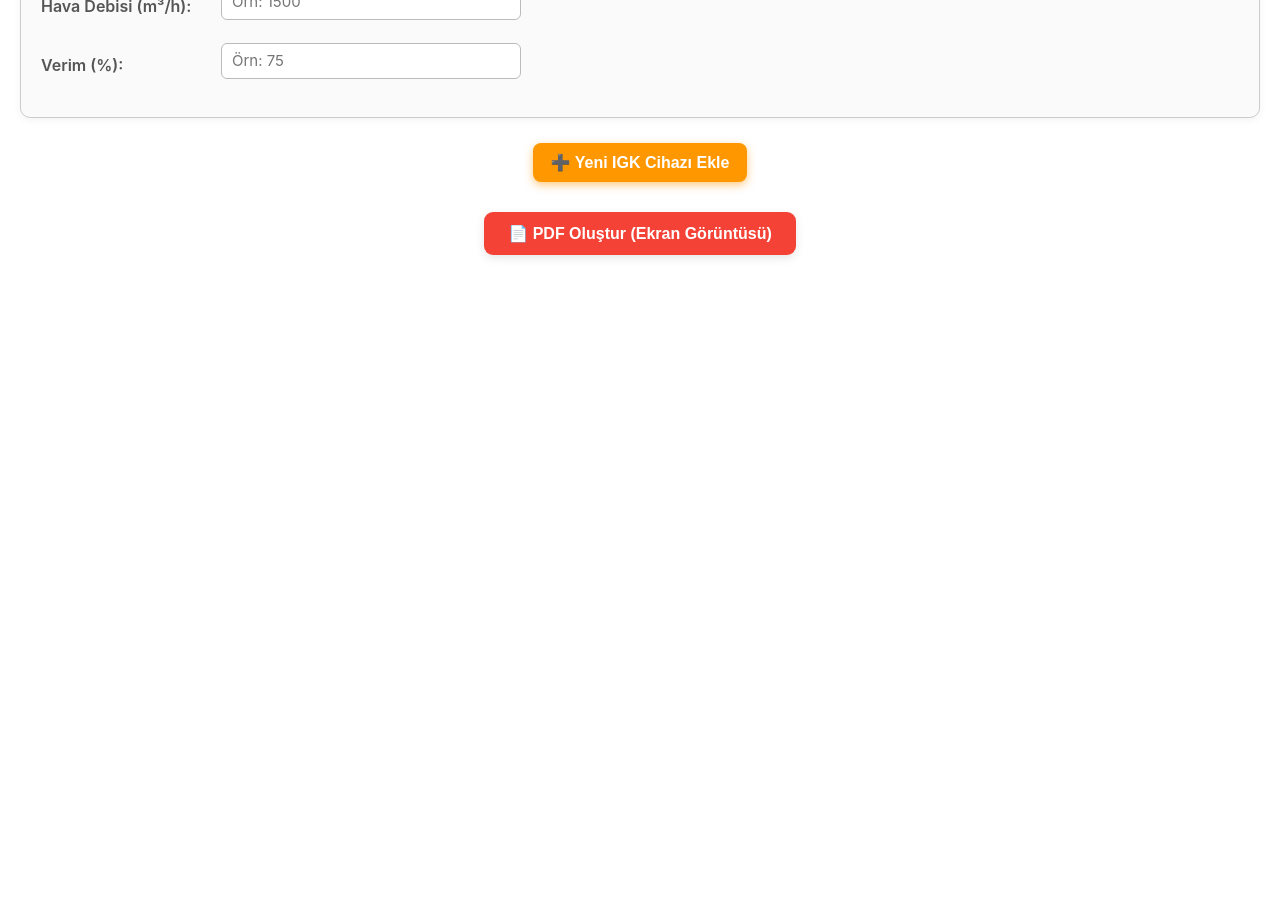
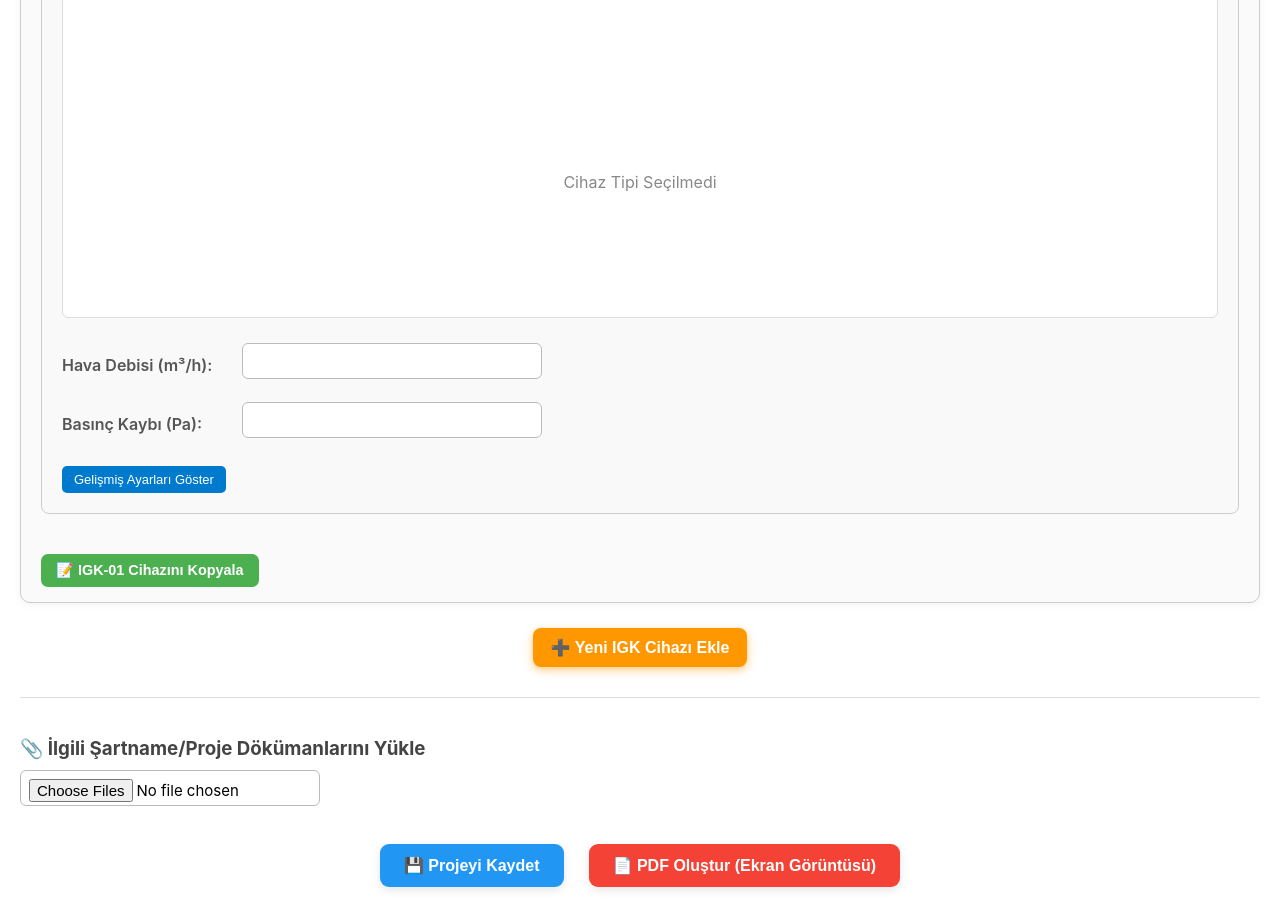
Before and after one commit to hvacglobalorg/klima-santrali-projesi, a React (Create React App) app: page /igk in a window 1280 px wide. Shown: the part 380-1287 px from the top of the page. Before the commit the page ends 800 px from the top, so only its background shows below. Built offline with nearby package versions, Linux system fonts and the light colour scheme.

Commit message:
Fix: Token içine username eklendi

```diff
--- a/package.json
+++ b/package.json
@@ -5,6 +5,7 @@
   "dependencies": {
     "@emailjs/browser": "^4.4.1",
     "cra-template": "1.3.0",
+    "framer-motion": "^12.18.1",
     "html2canvas": "^1.4.1",
     "jspdf": "^3.0.1",
     "jwt-decode": "^4.0.0",
--- a/src/components/HeatRecoveryForm.js
+++ b/src/components/HeatRecoveryForm.js
@@ -1,68 +1,139 @@
-// src/components/HeatRecoveryForm.js
-import React from 'react';
+import React, { useState } from 'react';
+import { motion, AnimatePresence } from 'framer-motion';
 
-const HeatRecoveryForm = ({ unit, onChange }) => {
-  const handleChange = (e) => {
-    const { name, value } = e.target;
-    onChange({ [name]: value });
+const HeatRecoveryForm = ({ unit, onChange, onCopy }) => {
+  const [showAdvanced, setShowAdvanced] = useState(unit.advancedEnabled || false);
+
+  const handleChange = (key, value) => {
+    onChange({ ...unit, [key]: value });
   };
 
-  const getImagePath = (type) => {
-    if (type.toLowerCase() === 'plakalı') return '/images/igk/igk_plakali.png';
-    if (type.toLowerCase() === 'rotorlu') return '/images/igk/igk_rotorlu.png';
-    return null;
+  const getUnitCode = (id) => `IGK-${id.toString().padStart(2, '0')}`;
+
+  const renderImage = () => {
+    if (!unit.type) return <div style={{ textAlign: 'center', color: '#888', paddingTop: 50 }}>Cihaz Tipi Seçilmedi</div>;
+
+    const imageMap = {
+      plakalı: '/images/igk/igk_plakali.png',
+      rotorlu: '/images/igk/igk_rotorlu.png',
+    };
+
+    return (
+      <img
+        src={imageMap[unit.type.toLowerCase()]}
+        alt={unit.type}
+        style={{ maxWidth: '100%', maxHeight: '100%', objectFit: 'contain' }}
+      />
+    );
   };
 
-  const imageSrc = getImagePath(unit.deviceType);
-
   return (
-    <div className="unit-card">
-      <h3>IGK Cihazı #{unit.id}</h3>
+    <div style={{ border: '1px solid #ccc', borderRadius: 8, padding: 20, marginBottom: 30, backgroundColor: '#f9f9f9' }}>
+      <h3 style={{ marginBottom: 10 }}>{getUnitCode(unit.id)} - Isı Geri Kazanım Cihazı</h3>
 
       <div className="form-row">
         <label>Cihaz Tipi:</label>
-        <select
-          name="deviceType"
-          value={unit.deviceType}
-          onChange={handleChange}
-        >
+        <select value={unit.type || ''} onChange={(e) => handleChange('type', e.target.value)}>
           <option value="">Seçiniz</option>
-          <option value="Plakalı">Plakalı</option>
-          <option value="Rotorlu">Rotorlu</option>
+          <option value="plakalı">Plakalı</option>
+          <option value="rotorlu">Rotorlu</option>
         </select>
+      </div>
+
+      {/* Görsel Alanı */}
+      <div
+        style={{
+          marginTop: 10,
+          marginBottom: 25,
+          height: 300,
+          backgroundColor: '#fff',
+          border: '1px solid #ddd',
+          borderRadius: 6,
+          padding: 10,
+          display: 'flex',
+          justifyContent: 'center',
+          alignItems: 'center',
+        }}
+      >
+        {renderImage()}
       </div>
 
       <div className="form-row">
         <label>Hava Debisi (m³/h):</label>
         <input
           type="number"
-          name="flowRate"
-          value={unit.flowRate}
-          onChange={handleChange}
-          placeholder="Örn: 1500"
+          value={unit.airflow || ''}
+          onChange={(e) => handleChange('airflow', e.target.value)}
         />
       </div>
 
       <div className="form-row">
-        <label>Verim (%):</label>
+        <label>Basınç Kaybı (Pa):</label>
         <input
           type="number"
-          name="efficiency"
-          value={unit.efficiency}
-          onChange={handleChange}
-          placeholder="Örn: 75"
+          value={unit.pressureLoss || ''}
+          onChange={(e) => handleChange('pressureLoss', e.target.value)}
         />
       </div>
 
-      {imageSrc && (
-        <div style={{ textAlign: 'center', marginTop: 20 }}>
-          <img
-            src={imageSrc}
-            alt={unit.deviceType}
-            style={{ maxWidth: '100%', height: '300px', objectFit: 'contain', border: '1px solid #ccc', padding: 10, borderRadius: 8 }}
-          />
-        </div>
-      )}
+      {/* Gelişmiş Ayarlar Butonu */}
+      <div style={{ marginTop: 20 }}>
+        <button
+          onClick={() => {
+            setShowAdvanced(!showAdvanced);
+            handleChange('advancedEnabled', !showAdvanced);
+          }}
+          className="btn-small"
+          style={{ padding: '6px 12px', fontSize: 13 }}
+        >
+          {showAdvanced ? 'Gelişmiş Ayarları Gizle' : 'Gelişmiş Ayarları Göster'}
+        </button>
+      </div>
+
+      {/* Gelişmiş Ayarlar Alanı */}
+      <AnimatePresence>
+        {showAdvanced && (
+          <motion.div
+            initial={{ opacity: 0, height: 0 }}
+            animate={{ opacity: 1, height: 'auto' }}
+            exit={{ opacity: 0, height: 0 }}
+            style={{
+              overflow: 'hidden',
+              marginTop: 15,
+              padding: 15,
+              border: '1px dashed #ccc',
+              borderRadius: 8,
+              backgroundColor: '#fff',
+            }}
+          >
+            <div className="form-row">
+              <label>Verim (%):</label>
+              <input
+                type="number"
+                value={unit.efficiency || ''}
+                onChange={(e) => handleChange('efficiency', e.target.value)}
+              />
+            </div>
+            <div className="form-row">
+              <label>Isıtıcı Batarya:</label>
+              <input
+                type="text"
+                value={unit.heater || ''}
+                onChange={(e) => handleChange('heater', e.target.value)}
+              />
+            </div>
+            <div className="form-row">
+              <label>Soğutucu Batarya:</label>
+              <input
+                type="text"
+                value={unit.cooler || ''}
+                onChange={(e) => handleChange('cooler', e.target.value)}
+              />
+            </div>
+          </motion.div>
+        )}
+      </AnimatePresence>
+
     </div>
   );
 };
--- a/src/pages/HeatRecoveryPage.js
+++ b/src/pages/HeatRecoveryPage.js
@@ -1,32 +1,32 @@
 // src/pages/HeatRecoveryPage.js
 import React, { useState, useEffect, useRef } from 'react';
-import { useNavigate, useLocation } from 'react-router-dom';
 import HeatRecoveryForm from '../components/HeatRecoveryForm';
 import citiesData from '../data/CitiesData';
+import jsPDF from 'jspdf';
 import html2canvas from 'html2canvas';
-import jsPDF from 'jspdf';
+import { useNavigate, useLocation } from 'react-router-dom';
 
 const API_BASE_URL = 'https://klima-backend-ggo2.onrender.com';
 
-function createNewUnit(id) {
-  return { id, deviceType: '', flowRate: '', efficiency: '' };
-}
-
-const HeatRecoveryPage = () => {
+function HeatRecoveryPage() {
   const [projectName, setProjectName] = useState('');
   const [location, setLocation] = useState('');
+  const [editingClimate, setEditingClimate] = useState(false);
   const [climateData, setClimateData] = useState({
     altitude: '',
     winterDB: '',
     summerDB: '',
     summerWB: '',
   });
-  const [units, setUnits] = useState([createNewUnit(1)]);
+
+  const [units, setUnits] = useState([{ id: 1 }]);
+  const [uploadedFiles, setUploadedFiles] = useState([]);
+  const pdfRef = useRef();
+
   const navigate = useNavigate();
   const locationState = useLocation();
   const queryParams = new URLSearchParams(locationState.search);
   const editProjectId = queryParams.get('edit');
-  const pdfRef = useRef();
 
   useEffect(() => {
     if (editProjectId) {
@@ -46,31 +46,58 @@ const HeatRecoveryPage = () => {
             summerDB: data.summerDryTemp || '',
             summerWB: data.summerWetTemp || '',
           });
+          if (Array.isArray(data.units)) {
+            const processed = data.units.map((u, i) => ({ ...u, id: u.id ?? i + 1 }));
+            setUnits(processed);
+          }
+          setUploadedFiles(data.uploadedFiles || []);
         });
     }
   }, [editProjectId]);
 
   useEffect(() => {
-    const selectedCity = citiesData.find(
-      (city) => city.name === location.toUpperCase()
-    );
-    if (selectedCity) {
+    const city = citiesData.find((c) => c.name === location.toUpperCase());
+    if (city) {
       setClimateData({
-        altitude: selectedCity.altitude,
-        winterDB: selectedCity.winterDB,
-        summerDB: selectedCity.summerDB,
-        summerWB: selectedCity.summerWB,
+        altitude: city.altitude,
+        winterDB: city.winterDB,
+        summerDB: city.summerDB,
+        summerWB: city.summerWB,
       });
     }
   }, [location]);
 
-  const handleAddUnit = () => {
-    const nextId = units.length + 1;
-    setUnits([...units, createNewUnit(nextId)]);
+  const handleUnitChange = (id, newData) => {
+    setUnits(units.map((u) => (u.id === id ? { ...u, ...newData } : u)));
   };
 
-  const handleUnitChange = (id, newData) => {
-    setUnits(units.map((unit) => (unit.id === id ? { ...unit, ...newData } : unit)));
+  const handleCopyUnit = (unit) => {
+    const newId = units.length + 1;
+    setUnits([...units, { ...unit, id: newId }]);
+  };
+
+  const handleFileUpload = async (e) => {
+    const files = e.target.files;
+    const formData = new FormData();
+
+    for (let file of files) {
+      if (file.size > 5 * 1024 * 1024) {
+        alert(`${file.name} dosyası 5 MB'tan büyük.`);
+        return;
+      }
+      formData.append('files', file);
+    }
+
+    try {
+      const res = await fetch(`${API_BASE_URL}/api/upload`, {
+        method: 'POST',
+        body: formData,
+      });
+      const result = await res.json();
+      setUploadedFiles(result.uploadedFiles);
+    } catch (err) {
+      alert('Yükleme başarısız.');
+    }
   };
 
   const generatePDF = () => {
@@ -93,14 +120,53 @@ const HeatRecoveryPage = () => {
         heightLeft -= pdf.internal.pageSize.getHeight();
       }
 
-      pdf.save('isi_geri_kazanim.pdf');
+      pdf.save('isi_geri_kazanim_cihazi.pdf');
     });
   };
 
+  const handleSaveProject = async () => {
+    const data = {
+      projectName,
+      location,
+      altitude: Number(climateData.altitude),
+      winterDryTemp: Number(climateData.winterDB),
+      summerDryTemp: Number(climateData.summerDB),
+      summerWetTemp: Number(climateData.summerWB),
+      units,
+      uploadedFiles,
+      updatedAt: new Date().toISOString(),
+    };
+
+    const token = localStorage.getItem('token');
+    const method = editProjectId ? 'PUT' : 'POST';
+    const endpoint = editProjectId
+      ? `${API_BASE_URL}/api/projects/${editProjectId}`
+      : `${API_BASE_URL}/api/projects`;
+
+    try {
+      const res = await fetch(endpoint, {
+        method,
+        headers: {
+          'Content-Type': 'application/json',
+          Authorization: `Bearer ${token}`,
+        },
+        body: JSON.stringify(data),
+      });
+      if (!res.ok) throw new Error('Proje kaydedilemedi');
+      alert('✅ Proje kaydedildi.');
+      navigate('/panel');
+    } catch (err) {
+      alert('❌ Kayıt hatası: ' + err.message);
+    }
+  };
+
+  const getUnitName = (id) => `IGK-${id.toString().padStart(2, '0')}`;
+
   return (
-    <div style={{ padding: 20, maxWidth: '1400px', margin: 'auto' }}>
-      <h1>♻️ Isı Geri Kazanım Cihazı Tasarımı</h1>
-      <div ref={pdfRef}>
+    <div style={{ padding: 20, maxWidth: 1400, margin: 'auto' }}>
+      <h1>Isı Geri Kazanım Cihazı</h1>
+
+      <div ref={pdfRef} className="pdf-section">
         <div className="form-row">
           <label>Proje İsmi:</label>
           <input
@@ -126,32 +192,84 @@ const HeatRecoveryPage = () => {
             ))}
           </select>
 
+          {!editingClimate ? (
+            <>
               <span className="climate-info">
-            Rakım: {climateData.altitude} m | Kış KT: {climateData.winterDB} °C | Yaz
-            KT: {climateData.summerDB} °C | Yaz YT: {climateData.summerWB} °C
+                Rakım: {climateData.altitude} m | Kış KT: {climateData.winterDB} °C | Yaz KT: {climateData.summerDB} °C | Yaz YT: {climateData.summerWB} °C
               </span>
+              <button className="btn-small" onClick={() => setEditingClimate(true)}>
+                Değiştir
+              </button>
+            </>
+          ) : (
+            <div className="climate-edit">
+              {['altitude', 'winterDB', 'summerDB', 'summerWB'].map((key) => (
+                <div key={key}>
+                  <label>{key}:</label>
+                  <input
+                    type="number"
+                    value={climateData[key]}
+                    onChange={(e) =>
+                      setClimateData({ ...climateData, [key]: e.target.value })
+                    }
+                  />
+                </div>
+              ))}
+              <button className="btn-small" onClick={() => setEditingClimate(false)}>
+                Kaydet
+              </button>
+            </div>
+          )}
         </div>
 
         {units.map((unit) => (
+          <div key={unit.id} className="unit-card">
             <HeatRecoveryForm
-            key={unit.id}
               unit={unit}
               onChange={(newData) => handleUnitChange(unit.id, newData)}
+              onCopy={() => handleCopyUnit(unit)}
             />
+            <button className="btn-copy" onClick={() => handleCopyUnit(unit)}>
+              📝 {getUnitName(unit.id)} Cihazını Kopyala
+            </button>
+          </div>
         ))}
       </div>
 
-      <button className="btn-add" onClick={handleAddUnit}>
+      <button className="btn-add" onClick={() => setUnits([...units, { id: units.length + 1 }])}>
         ➕ Yeni IGK Cihazı Ekle
       </button>
 
+      <div className="file-upload-section">
+        <h3>📎 İlgili Şartname/Proje Dökümanlarını Yükle</h3>
+        <input type="file" multiple onChange={handleFileUpload} className="file-input" />
+        {uploadedFiles.length > 0 && (
+          <ul className="uploaded-file-list">
+            {uploadedFiles.map((fileName, index) => (
+              <li key={index}>
+                <a
+                  href={`${API_BASE_URL}/uploads/${fileName}`}
+                  target="_blank"
+                  rel="noopener noreferrer"
+                >
+                  📎 {fileName}
+                </a>
+              </li>
+            ))}
+          </ul>
+        )}
+      </div>
+
       <div className="btn-group">
+        <button className="btn-save" onClick={handleSaveProject}>
+          💾 Projeyi Kaydet
+        </button>
         <button className="btn-pdf" onClick={generatePDF}>
           📄 PDF Oluştur (Ekran Görüntüsü)
         </button>
       </div>
     </div>
   );
-};
+}
 
 export default HeatRecoveryPage;
```
Also changed, not shown: 1 other file (tests, documents, lock files or other folders). Lines whose indentation alone changed are shown as unchanged.
